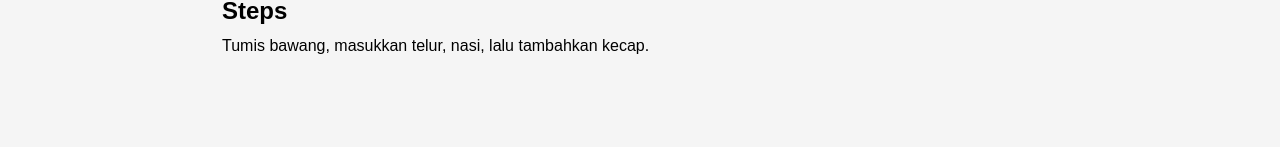
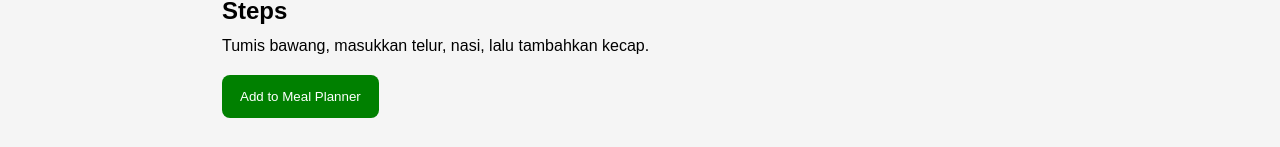
Before and after one commit to shaniarizka/recipe-meal-planner, a React (Vite) app: page /recipe/1 in a window 1280 px wide. Shown: the part 774-921 px from the top of the page. Before the commit the page ends 861 px from the top, so only its background shows below. Built offline with nearby package versions, Linux system fonts and the light colour scheme.

Commit message:
feat: add meal planner feature

```diff
--- a/src/App.jsx
+++ b/src/App.jsx
@@ -11,12 +11,14 @@ import RecipeDetail from "./pages/RecipeDetail";
 import AddRecipe from "./pages/AddRecipe";
 import MyRecipes from "./pages/MyRecipes";
 import MealPlanner from "./pages/MealPlanner";
-
 import dummyRecipes from "./data/dummyRecipes";
 
 function App() {
   const [recipes, setRecipes] =
     useState(dummyRecipes);
+
+  const [mealPlans, setMealPlans] =
+  useState([]);
 
   return (
     <BrowserRouter>
@@ -31,7 +33,11 @@ function App() {
         <Route
           path="/recipe/:id"
           element={
-            <RecipeDetail recipes={recipes} />
+            <RecipeDetail
+              recipes={recipes}
+              mealPlans={mealPlans}
+              setMealPlans={setMealPlans}
+            />
           }
         />
 
@@ -67,7 +73,11 @@ function App() {
 
         <Route
           path="/meal-planner"
-          element={<MealPlanner />}
+          element={<MealPlanner
+            recipes={recipes}
+            mealPlans={mealPlans}
+            setMealPlans={setMealPlans}
+          />}
         />
       </Routes>
     </BrowserRouter>
--- a/src/index.css
+++ b/src/index.css
@@ -246,3 +246,41 @@ body {
 
   margin-top: 10px;
 }
+
+.planner-btn {
+  padding: 14px 18px;
+
+  border: none;
+
+  background: green;
+
+  color: white;
+
+  border-radius: 8px;
+
+  cursor: pointer;
+
+  margin-top: 20px;
+}
+
+.meal-grid {
+  display: grid;
+
+  grid-template-columns:
+    repeat(auto-fit, minmax(250px, 1fr));
+
+  gap: 20px;
+
+  margin-top: 24px;
+}
+
+.meal-card {
+  background: white;
+
+  padding: 20px;
+
+  border-radius: 12px;
+
+  box-shadow:
+    0 2px 8px rgba(0,0,0,0.1);
+}
--- a/src/pages/MealPlanner.jsx
+++ b/src/pages/MealPlanner.jsx
@@ -1,7 +1,41 @@
-function MealPlanner() {
+function MealPlanner({
+  mealPlans,
+}) {
+  const currentUserId = 1;
+
+  const myMealPlans = mealPlans.filter(
+    (plan) =>
+      plan.userId === currentUserId
+  );
+
   return (
-    <div>
+    <div className="home-container">
       <h1>Meal Planner</h1>
+
+      {myMealPlans.length === 0 ? (
+        <p>No meal plans yet.</p>
+      ) : (
+        <div className="meal-grid">
+          {myMealPlans.map((plan) => (
+            <div
+              key={plan.id}
+              className="meal-card"
+            >
+              <h3>{plan.recipeTitle}</h3>
+
+              <p>
+                <strong>Day:</strong>{" "}
+                {plan.day}
+              </p>
+
+              <p>
+                <strong>Meal:</strong>{" "}
+                {plan.mealType}
+              </p>
+            </div>
+          ))}
+        </div>
+      )}
     </div>
   );
 }
--- a/src/pages/RecipeDetail.jsx
+++ b/src/pages/RecipeDetail.jsx
@@ -1,15 +1,40 @@
 import { useParams } from "react-router-dom";
-
-import dummyRecipes from "../data/dummyRecipes";
 
 import RecommendationSection from "../components/RecommendationSection";
 
-function RecipeDetail({ recipes }) {
+function RecipeDetail({
+  recipes,
+  mealPlans,
+  setMealPlans,
+}) {
   const { id } = useParams();
 
   const recipe = recipes.find(
     (item) => item.id === Number(id)
   );
+
+  const handleAddToMealPlanner = () => {
+    const newPlan = {
+      id: Date.now(),
+
+      userId: 1,
+
+      recipeId: recipe.id,
+
+      recipeTitle: recipe.title,
+
+      day: "Monday",
+
+      mealType: "Dinner",
+    };
+
+    setMealPlans([
+      ...mealPlans,
+      newPlan,
+    ]);
+
+    alert("Added to Meal Planner");
+  };
 
   if (!recipe) {
     return <h1>Recipe Not Found</h1>;
@@ -46,6 +71,13 @@ function RecipeDetail({ recipes }) {
 
       <p>{recipe.steps}</p>
 
+      <button
+        onClick={handleAddToMealPlanner}
+        className="planner-btn"
+      >
+        Add to Meal Planner
+      </button>
+
       <RecommendationSection
         recipes={recipes}
         currentRecipe={recipe}
```
